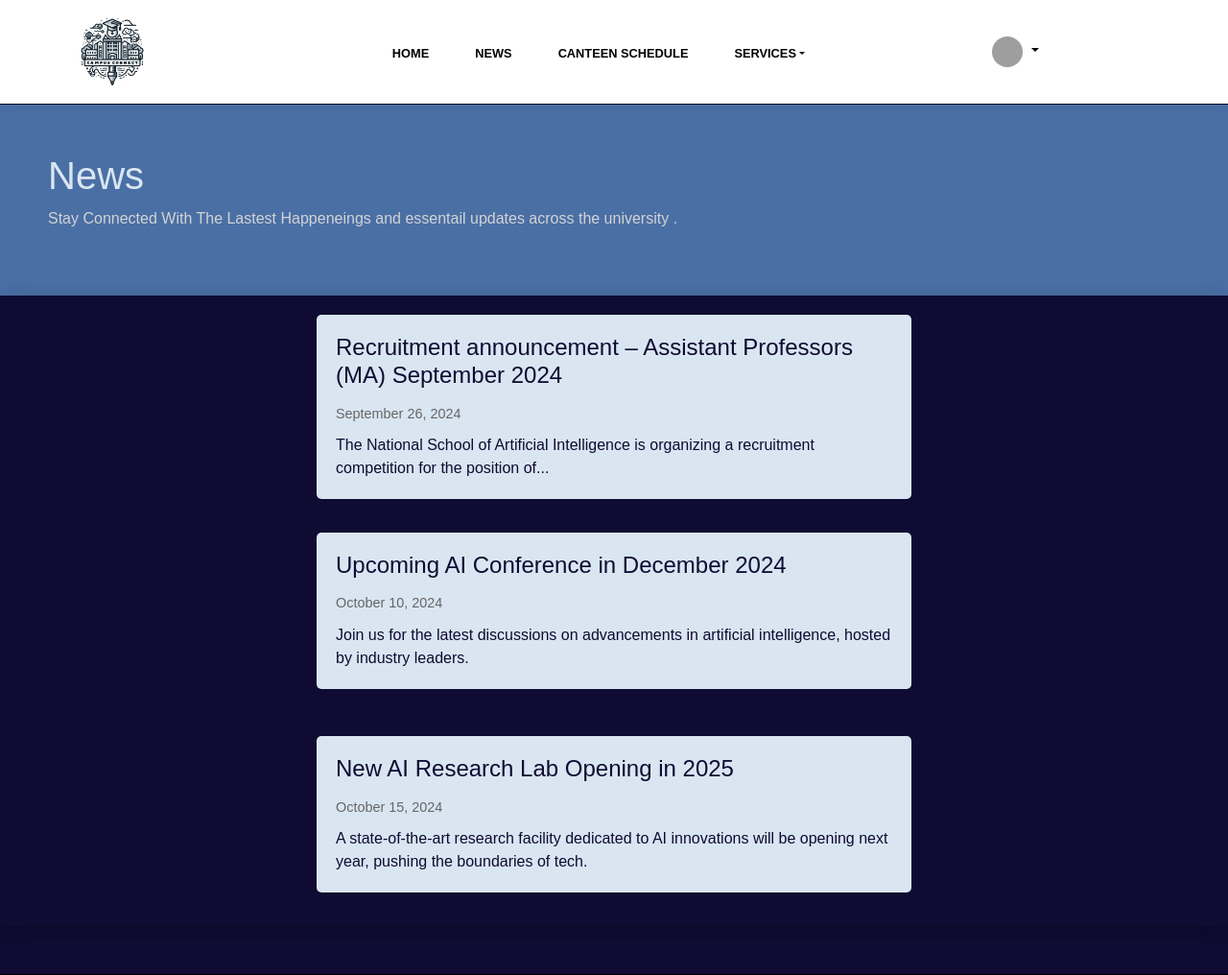
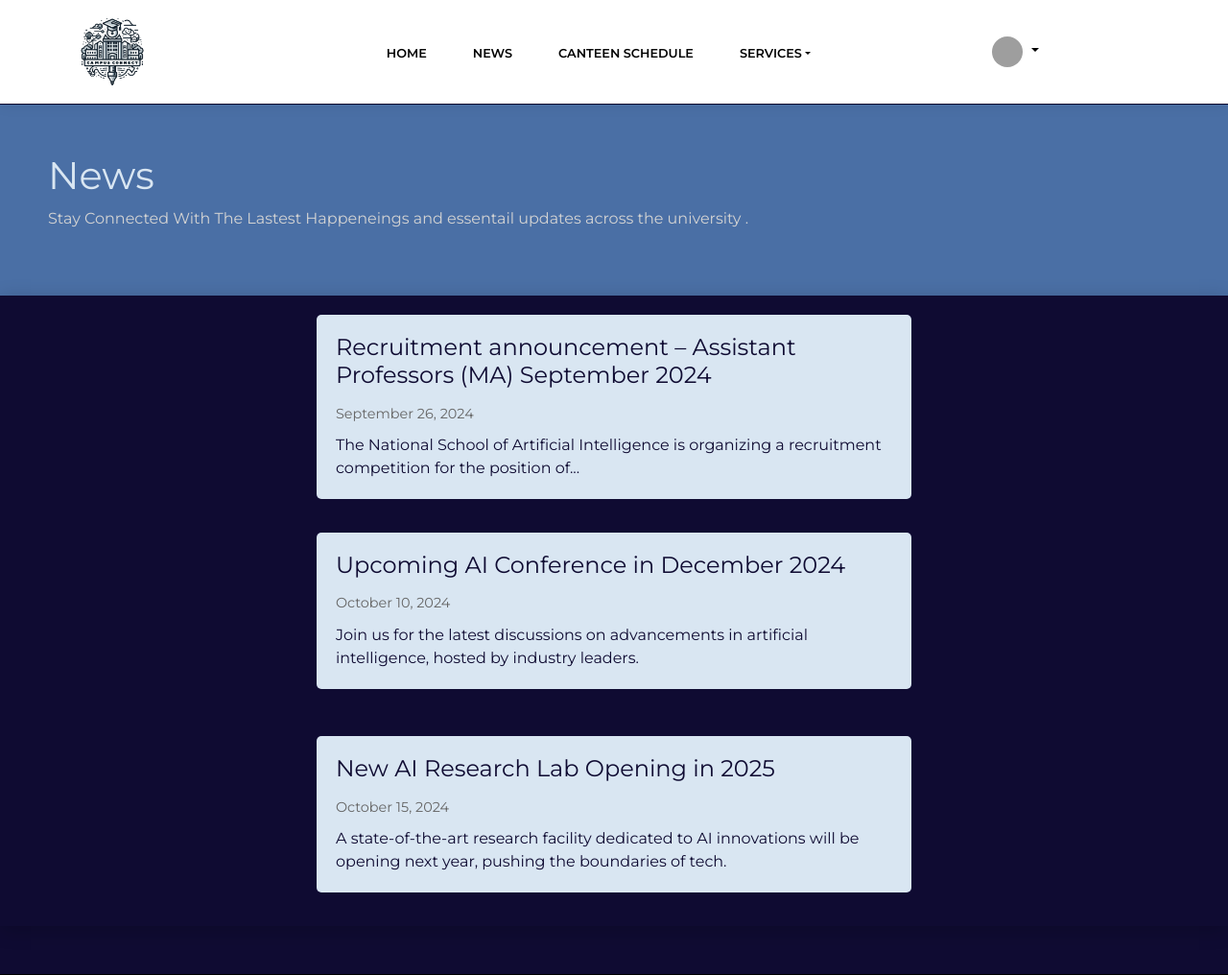
Before and after one commit to KhaledZaabat/CampusConnect, a PHP site: page /news.html in a window 1280 px wide. Shown: the top 1016 px of the page at 96% size. Run offline with PHP 8.4, Linux system fonts and the light colour scheme; some libraries are stand-ins or nearby versions; grey boxes are pictures that could not be loaded.

Commit message:
fixed the font problem

```diff
--- a/assets/css/News.css
+++ b/assets/css/News.css
@@ -1,5 +1,4 @@
 body {
-    font-family: Arial, Helvetica, sans-serif;
     background-color: #0f0b32;
     margin: 0;
     padding: 0;
--- a/assets/css/Rooms.css
+++ b/assets/css/Rooms.css
@@ -1,7 +1,6 @@
 * {
     margin: 0;
     padding: 0;
-    font-family: Arial, sans-serif;
 }
 
 body {
--- a/assets/css/canteen.css
+++ b/assets/css/canteen.css
@@ -1,5 +1,4 @@
 body {
-    font-family: Arial, sans-serif;
     background-color: #0f0b32;
     margin: 0;
     padding-top: 125px;
```
